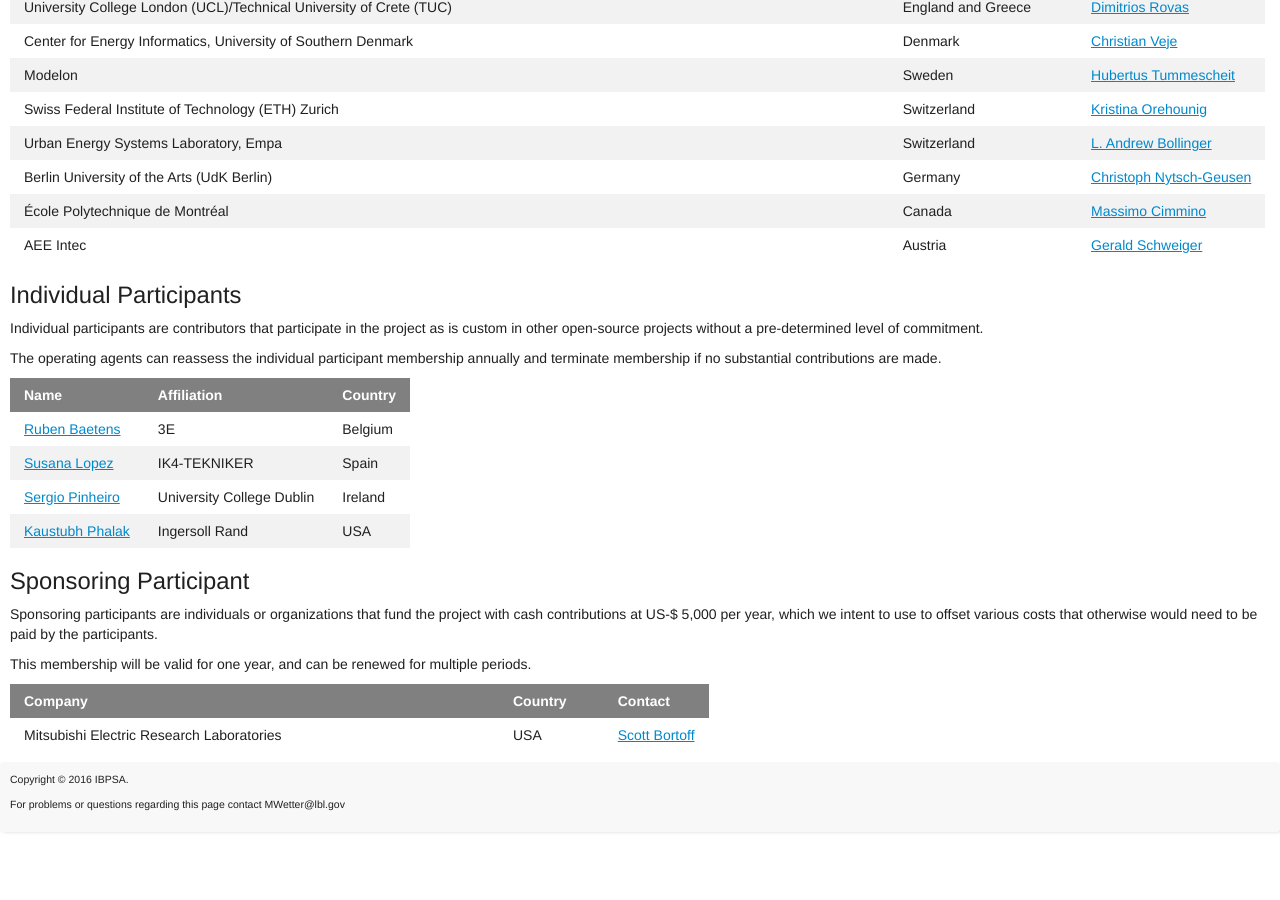
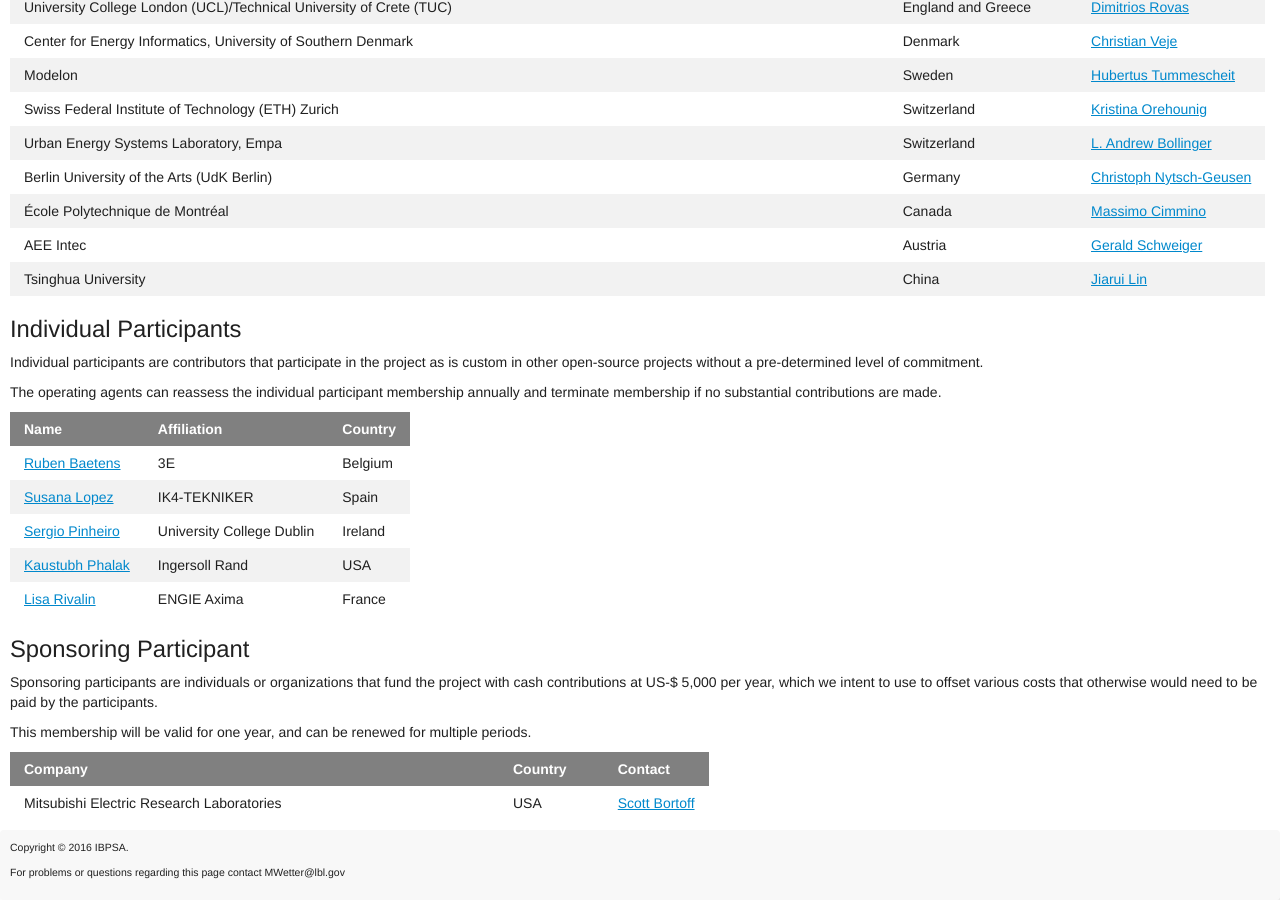
Before and after one commit to ibpsa/project1, a Jekyll site: the page built from participants.md, in a window 1280 px wide and 900 px high, scrolled down 1035 px. Built offline with Jekyll 4.4.1, drawn with Linux system fonts in a browser that asks for light colours; nearby versions of some CDN libraries; before the commit the page ends 1867 px from its top, so only the background shows below that.

Commit message:
Updated participant list

```diff
--- a/_data/individual_participants.yml
+++ b/_data/individual_participants.yml
@@ -21,3 +21,9 @@
   contact_email: kaustubh.phalak@trane.com
   affiliation:   Ingersoll Rand
   country:       USA
+
+- date_joined:   4/26/2017
+  contact_name:  Lisa Rivalin
+  contact_email: lisa.rivalin@engie.com
+  affiliation:   ENGIE Axima
+  country:       France
--- a/_data/organizational_participants.yml
+++ b/_data/organizational_participants.yml
@@ -125,3 +125,9 @@
   contact_email: g.schweiger@aee.at
   institute:     AEE Intec
   country:       Austria
+
+- date_joined:   4/15/2017
+  contact_name:  Jiarui Lin
+  contact_email: jiarui_lin@foxmail.com
+  institute:     Tsinghua University
+  country:       China
```
